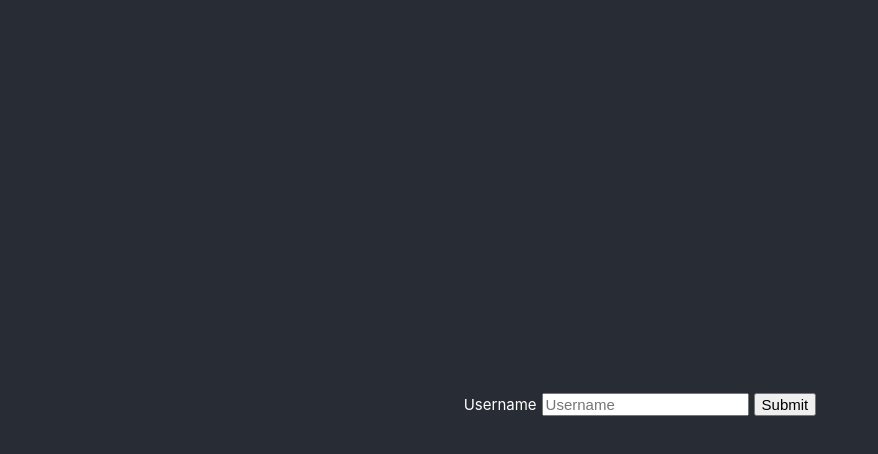
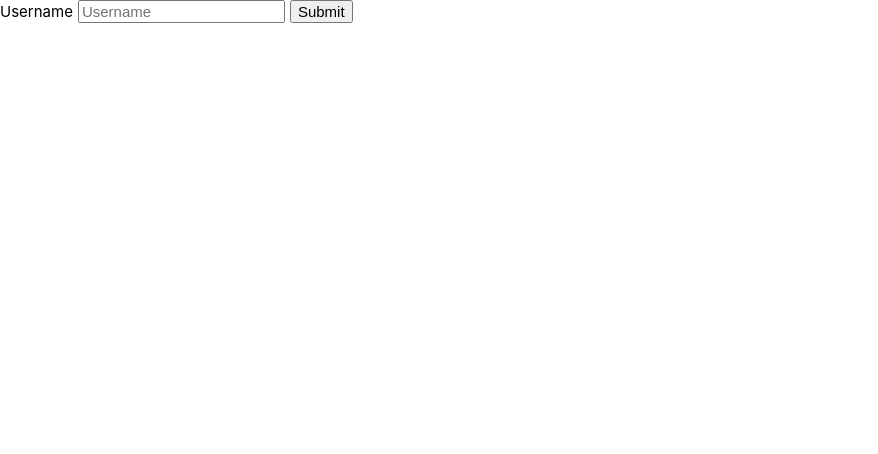
Before and after one commit to samiul123/AuditLog, a React (Create React App) app in the folder frontend/: page / in a window 1280 px wide. Shown: the top 454 px of the page, without its empty margins (0-878 px from the left). Built offline with nearby package versions, Linux system fonts and the light colour scheme.

Commit message:
Add react router

```diff
--- a/frontend/package.json
+++ b/frontend/package.json
@@ -8,7 +8,7 @@
     "@testing-library/user-event": "^13.5.0",
     "react": "^17.0.2",
     "react-dom": "^17.0.2",
-    "react-router-dom": "^6.2.1",
+    "react-router-dom": "5",
     "react-scripts": "5.0.0",
     "web-vitals": "^2.1.2"
   },
--- a/frontend/src/App.js
+++ b/frontend/src/App.js
@@ -1,13 +1,18 @@
 import './App.css';
 import Login from "./component/login/Login";
+import Layout from "./component/common/Layout";
+import {BrowserRouter, HashRouter} from "react-router-dom";
 
 function App() {
   return (
-    <div className="App">
-      <header className="App-header">
-        <Login/>
-      </header>
-    </div>
+    // <div className="App">
+    //   <header className="App-header">
+    //     <Login/>
+    //   </header>
+    // </div>
+      <BrowserRouter>
+        <Layout/>
+      </BrowserRouter>
   );
 }
 
--- /dev/null
+++ b/frontend/src/component/common/Layout.js
@@ -0,0 +1,27 @@
+import React, {Suspense} from "react";
+import {Route, Switch} from "react-router-dom";
+import appRoutes from "../../config/appRoutes";
+
+const Layout = () => {
+    return (
+        <Suspense fallback={<div>Loading...</div>}>
+            <Switch>
+                {
+                    appRoutes.map((route, idx) => {
+                        return (
+                            <Route
+                                key={idx}
+                                path={route.path}
+                                name={route.name}
+                                component={route.component}
+                            />
+                        )
+                    })
+                }
+            </Switch>
+        </Suspense>
+
+    )
+}
+
+export default Layout
--- /dev/null
+++ b/frontend/src/config/appRoutes.js
@@ -0,0 +1,14 @@
+import {lazy} from "react";
+// import Login from "../component/login/Login";
+
+const Login = lazy(() => import('../component/login/Login'))
+
+const appRoutes = [
+    {
+        path: '/',
+        name: 'Login',
+        component: Login
+    }
+]
+
+export default appRoutes
```
